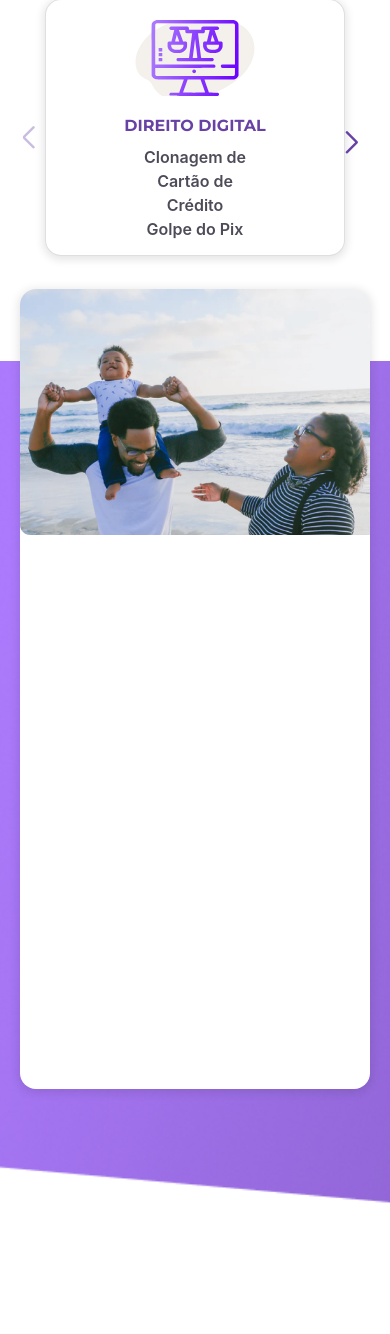
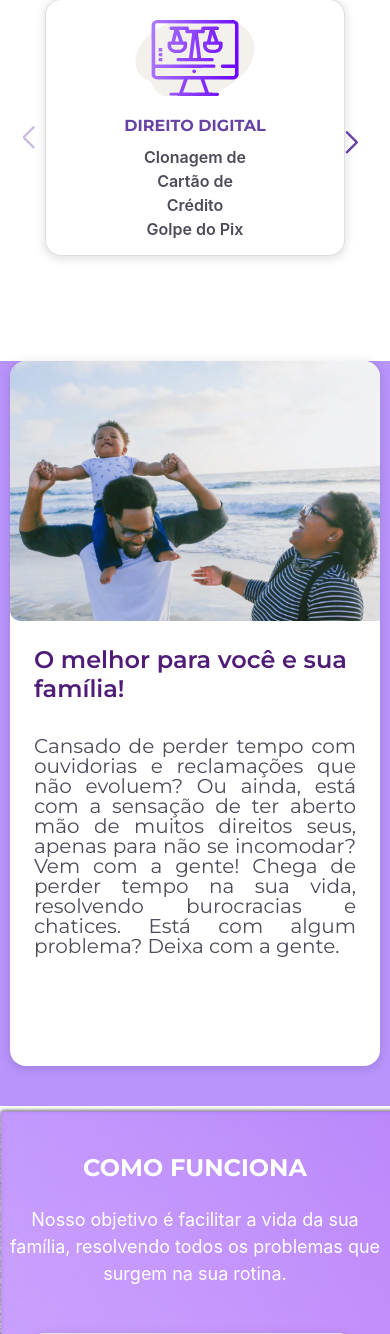
Before and after one commit to logosDevGit/bonuz-jf, a PHP site: page /index_bkp.html in a window 390 px wide; the page is wider, and only the part inside the window is pictured. Shown: the part 3574-4908 px from the top of that part. Run offline with PHP 8.4, Linux system fonts and the light colour scheme.

Commit message:
responsive

```diff
--- a/styles.css
+++ b/styles.css
@@ -546,7 +550,7 @@ nav {
     cursor: pointer;
 }
 
-.p-4 h3{
+/* .p-4 h3{
     position: absolute;
     width: 411px;
     height: 29px;
@@ -591,13 +595,54 @@ nav {
     padding: 12px;
     background-color: #350A7C;
     border-radius: 5px;
+} */
+
+.big-balloon .balloon p {
+    font-family: 'Montserrat';
+    font-style: normal;
+    font-weight: 400;
+    font-size: 16px;
+    line-height: 20px;
+    text-align: justify;
+    color: #4E4B59;
+    width: 500px;
+}
+.big-balloon .balloon h3 {
+    font-family: 'Montserrat';
+    font-style: normal;
+    font-weight: 600;
+    font-size: 24px;
+    line-height: 29px;
+    color: #4F1C77;
+}
+.big-balloon .balloon button {
+    font-family: 'Inter';
+    font-style: normal;
+    font-weight: 600;
+    font-size: 15px;
+    line-height: 150%;
+    display: flex;
+    align-items: center;
+    color: #FFFFFF;
+    padding: 12px;
+    background-color: #350A7C;
+    border-radius: 5px;
+}
+.big-balloon .balloon img {
+    width: 550px;
+    height: 100%;
+    border-radius: 16px 0 0 16px;
+}
+.big-balloon .balloon-reverse img {
+    width: 555px;
+    border-radius: 0px 16px 16px 0px;
 }
 
 #ballon-2{
     display: none;
 }
 
-.img img{
+/* .img img{
     position: absolute;
     width: 551px;
     height: 386px;
@@ -1011,15 +1056,73 @@ footer .termos, footer .termos a {
         margin: 0 auto;
     }
 
+    .assistence_h2, .assistence_p {
+        width: auto;
+    }
+
+    .big-balloon {
+        background-color: #B894FC;
+        background-image: none;
+        padding-bottom: 30px;
+    }
+    .big-balloon .balloon {
+        flex-direction: column;
+        height: 100%;
+        margin: 10px;
+        top: 0;
+    }
+
+    .big-balloon .balloon p {
+        padding-bottom: 70px;
+        width: 100%;
+    }
+
+    .img-circulo {
+        display: none;
+    }
+
+    .big-balloon .balloon img{
+        width: 100%;
+        border-radius: 0;
+        border-radius: 16px 16px 0 0 !important;
+
+    }
+
+    .balloon-reverse {
+        flex-direction: column-reverse !important;
+    }
+
     .assistence .balloon-1 {
         background-image: url('./public/cajuDiscountM.svg') !important;
         background-size: cover
+    }
+
+    .aba1, .aba2 {
+        width: auto;
     }
 
     .assistence img, .assistence .balloon-1 {
         width: 330px !important;
     }
 
+    .oferece_plano_texto {
+        width: auto;
+    }
+
+    .oferece_plano {
+        height: 629px;
+        padding: 30px 20px !important;
+    }
+
+    .oferece_plano_texto h1 {
+        font-size: 24px;
+        padding-bottom: 12px;
+    }
+
+    .oferece_plano_imagem img, .oferece_plano_imagem {
+        width: 300px;
+        margin-top: 30px;
+    }
     .works .track {
         flex-wrap: wrap;
         align-items: center;
@@ -1072,21 +1204,7 @@ footer .termos, footer .termos a {
         margin: auto !important;
         display: contents !important;
     }
-    .big-balloon {
-        height: 1000px;
-        align-items: center;
-        display: flex;
-    }
 
-    .big-balloon .balloon {
-        flex-wrap: wrap;
-        margin: 0 20px ;
-        height: 800px;
-    }
-    .big-balloon .balloon img{
-        width: 100%;
-        border-radius: 16px 16px 0 0;
-    }
 
     .plans .card {
         width: 313px;
```
Also changed, not shown: other parts of styles.css (+34 -1 lines), index.html (+7 -9 lines).
